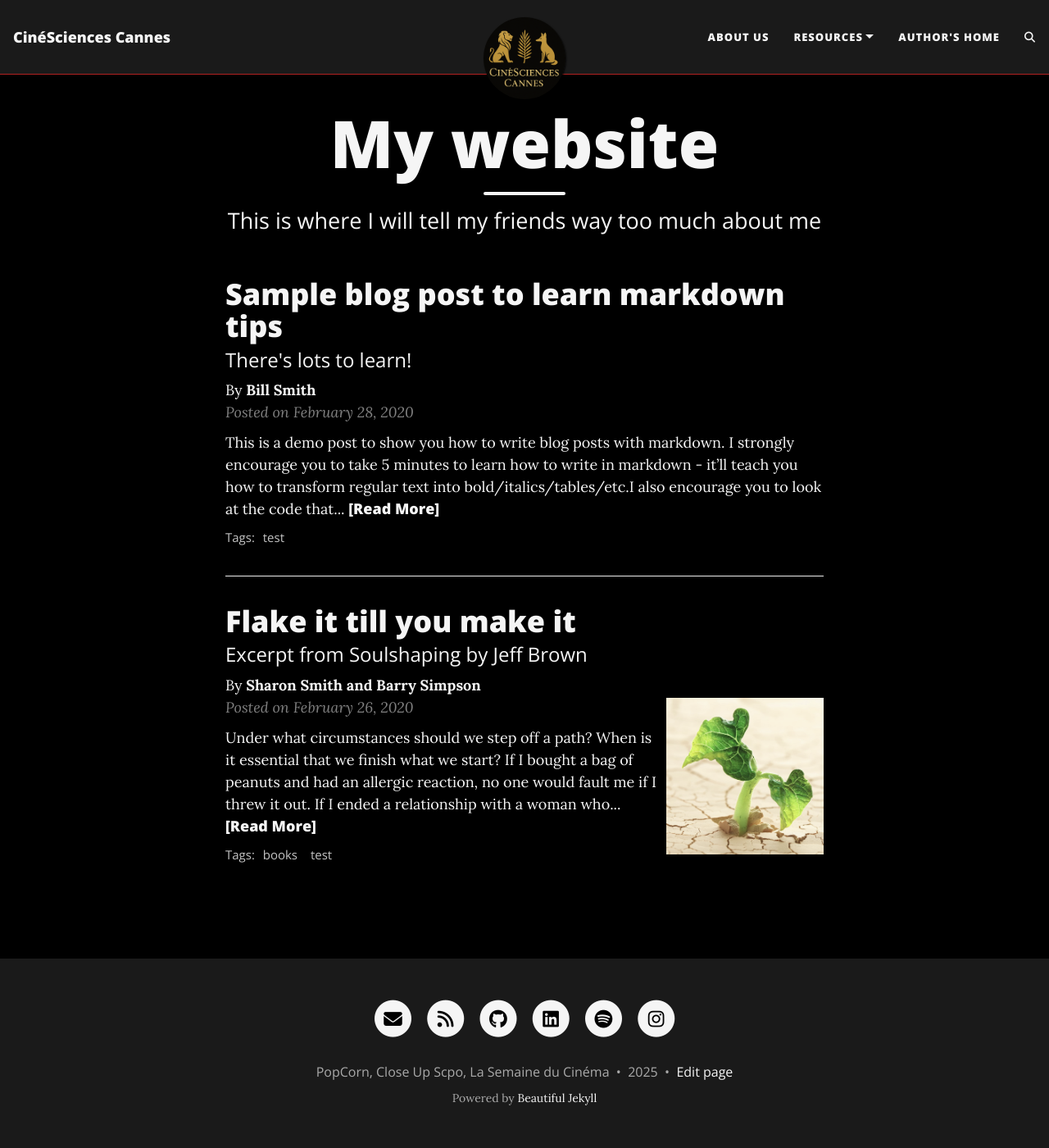
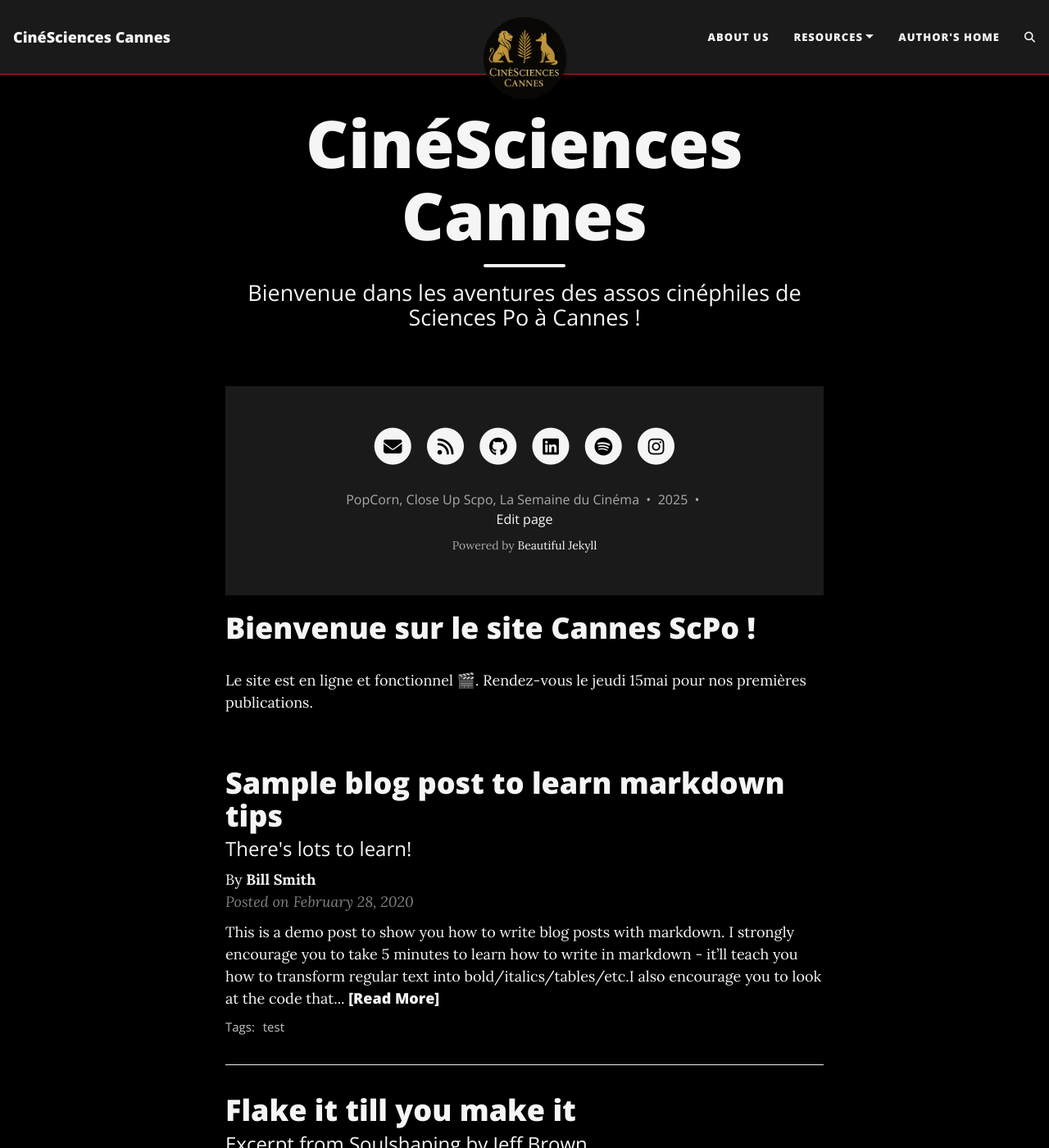
Before and after one commit to Julienv28/cannes_scpo, a Jekyll site: the page built from index.html, in a window 1280 px wide and 1400 px high. Shown: the whole window at 82% size. Built offline with Jekyll 4.4.1, drawn with Linux system fonts in a browser that asks for light colours; the list of posts is cut into pages by our own code; comment, search, counter and statistics services are not loaded.

Commit message:
better with a home

```diff
--- a/index.html
+++ b/index.html
@@ -1,5 +1,25 @@
 ---
 layout: home
-title: My website
-subtitle: This is where I will tell my friends way too much about me
+title: CinéSciences Cannes
+subtitle: Bienvenue dans les aventures des assos cinéphiles de Sciences Po à Cannes !
 ---
+
+<!DOCTYPE html>
+<html lang="{{ page.language | default: site.language | default: 'en' }}">
+<!-- Beautiful Jekyll 6.0.1 | Copyright Dean Attali 2023 -->
+{% include head.html %}
+
+<body>
+  {% include gtm_body.html %}
+
+  {% include nav.html %}
+  {% include footer.html %}
+
+  <h1>Bienvenue sur le site Cannes ScPo !</h1>
+  <p> Le site est en ligne et fonctionnel 🎬.
+    Rendez-vous le jeudi 15mai pour nos premières publications. </p>
+
+  {% include footer-scripts.html %}
+
+</body>
+</html>
```
